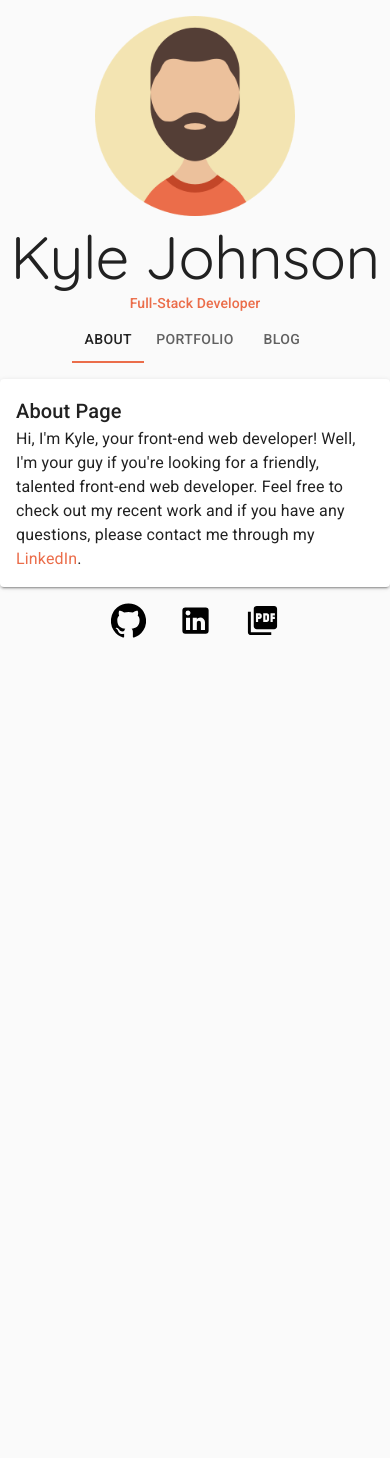
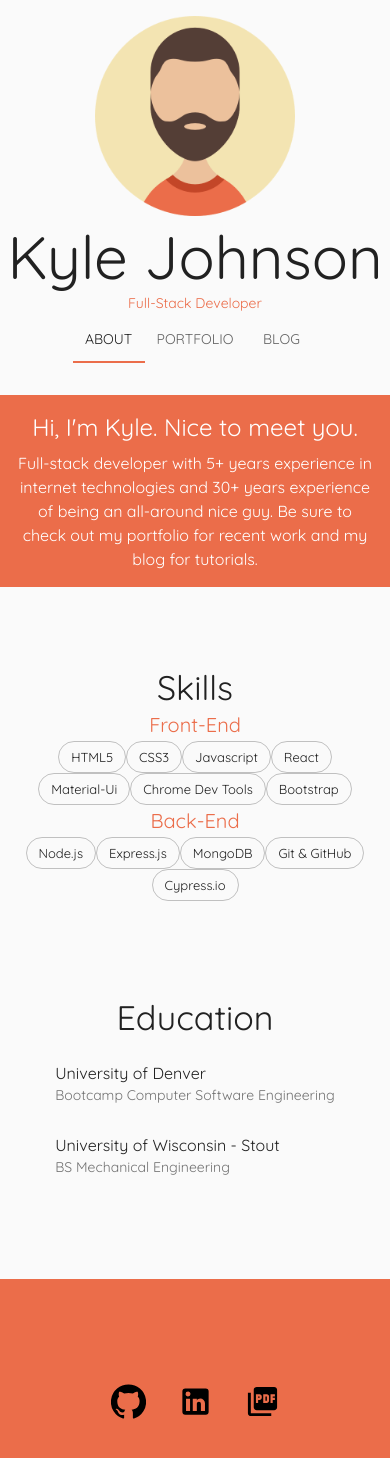
Before and after one commit to 11kyle/mern-client, a React (Create React App) app: page /#/ in a window 390 px wide. Shown: the top 1458 px of the page. Before the commit the page ends 844 px from the top, so only its background shows below. Built offline with nearby package versions, Linux system fonts and the light colour scheme; no server answers.

Commit message:
Added content to About Route. Reformatted spcaing.

```diff
--- a/src/App.js
+++ b/src/App.js
@@ -19,9 +19,7 @@ const axios = require('axios');
 
 const theme = createMuiTheme({
     typography: {
-    h2: {
         fontFamily: 'Quicksand, sans-serif'
-    }
     },
     palette: {
         primary: {
@@ -64,9 +62,10 @@ export default class App extends Component {
                     <Header />
                     <Grid
                         container
-             style={{maxWidth: "600px", margin: "0 auto"}}>
+                        justify="center"
+                        style={{maxWidth: "800px", margin: "0 auto"}}
+                    >
                         <Switch>
-
                             <Route path='/portfolio'>
                                 <Portfolio />
                             </Route>
@@ -80,7 +79,6 @@ export default class App extends Component {
                             <Route  exact path='/'>
                                 <About />
                             </Route>
-
                         </Switch>
                     </Grid>
                     <Footer />
--- a/src/Components/Footer.js
+++ b/src/Components/Footer.js
@@ -2,6 +2,7 @@ import React from 'react';
 import {
     Grid,
     Link,
+    Box,
     makeStyles
 } from '@material-ui/core';
 import GitHubIcon from '@material-ui/icons/GitHub';
@@ -9,11 +10,6 @@ import LinkedInIcon from '@material-ui/icons/LinkedIn';
 import PictureAsPdfIcon from '@material-ui/icons/PictureAsPdf';
 
 const useStyles = makeStyles({
-    root: {
-        backgroundColor: "inherit",
-        width: "100px",
-        margin: "0 auto",
-    },
     overrides: {
         margin: "16px",
         fill: "inherit",
@@ -25,9 +21,12 @@ export default function Footer() {
     const classes = useStyles();
 
     return (
+        <Box mt={4} bgcolor="primary.main">
             <Grid
                 container
                 justify="center"
+                alignItems="center"
+                style={{height: "250px", backgroundColor: "primary"}}
             >
                 <Link
                     href="https://github.com/11kyle"
@@ -45,5 +44,6 @@ export default function Footer() {
                     <PictureAsPdfIcon className={classes.overrides} fontSize="large" />
                 </Link>
             </Grid>
+        </Box>
     );
 }
--- a/src/Components/Routes/About.js
+++ b/src/Components/Routes/About.js
@@ -2,44 +2,74 @@ import React from 'react';
 import {
     Typography,
     Grid,
-    Paper,
     Box,
-    Link,
+    List,
+    ListItem,
+    ListItemText,
+    Chip,
     makeStyles,
 } from '@material-ui/core';
 
-const useStyles = makeStyles({
+const useStyles = makeStyles((theme) => ({
     root: {
-        backgroundColor: "inherit",
-        width: "100px",
-        margin: "0 auto",
+        [theme.breakpoints.up('sm')]: {
+            borderRadius: "10% / 50%",
+        }
     },
-    overrides: {
-        margin: "16px",
-        fill: "inherit",
-    }
-});
+}));
 
 export default function About() {
 
     const classes = useStyles();
 
     return(
-        <Grid item xs={12}>
-            <Paper elevation={2}>
-                <Box p={2} mt={2}>
-                    <Typography variant="h6">About Page</Typography>
-                    <Typography variant="body1">
-                    Hi, I'm Kyle, your front-end web developer! Well, I'm your guy if you're looking for a friendly, talented front-end web developer. Feel free to check out my recent work and if you have any questions, please contact me through my
-                        <Link
-                            href="https://www.linkedin.com/in/kylejohnson11/"
-                            target="_blank"
-                            rel="noopener"
-                        > LinkedIn
-                        </Link>.
-                    </Typography>
+        <React.Fragment>
+            <Grid item sm={12}>
+                <Box p={2} my={4} align="center" color="white" bgcolor="primary.main" className={classes.root}>
+                    <Typography variant="h5" gutterBottom>Hi, I'm Kyle. Nice to meet you.</Typography>
+                    <Typography>Full-stack developer with 5+ years experience in internet technologies and 30+ years experience of being an all-around nice guy. Be sure to check out my portfolio for recent work and my blog for tutorials.</Typography>
                 </Box>
-            </Paper>
-        </Grid>
+            </Grid>
+
+            <Grid item sm={12}>
+                <Box p={2} my={4}>
+                    <Typography variant="h4" align="center">Skills</Typography>
+                    <Grid container align="center">
+                        <Grid item sm={6}>
+                            <Typography variant="h6" color="primary">Front-End</Typography>
+                            <Chip label="HTML5" variant="outlined" />
+                            <Chip label="CSS3" variant="outlined" />
+                            <Chip label="Javascript" variant="outlined" />
+                            <Chip label="React" variant="outlined" />
+                            <Chip label="Material-Ui" variant="outlined" />
+                            <Chip label="Chrome Dev Tools" variant="outlined" />
+                            <Chip label="Bootstrap" variant="outlined" />
+                        </Grid>
+                        <Grid item sm={6}>
+                            <Typography variant="h6" color="primary">Back-End</Typography>
+                            <Chip label="Node.js" variant="outlined" />
+                            <Chip label="Express.js" variant="outlined" />
+                            <Chip label="MongoDB" variant="outlined" />
+                            <Chip label="Git & GitHub" variant="outlined" />
+                            <Chip label="Cypress.io" variant="outlined" />
+                        </Grid>
+                    </Grid>
+                </Box>
+            </Grid>
+
+            <Grid item sm={6}>
+                <Box p={2} my={4}>
+                    <Typography variant="h4" align="center">Education</Typography>
+                    <List>
+                        <ListItem>
+                            <ListItemText primary="University of Denver" secondary="Bootcamp Computer Software Engineering" />
+                        </ListItem>
+                        <ListItem>
+                            <ListItemText primary="University of Wisconsin - Stout" secondary="BS Mechanical Engineering" />
+                        </ListItem>
+                    </List>
+                </Box>
+            </Grid>
+        </React.Fragment>
     );
 }
--- a/src/Components/Routes/Blog.js
+++ b/src/Components/Routes/Blog.js
@@ -22,15 +22,16 @@ export default function Blog(props) {
     // Map blogposts the the DOM
     const listItems = blogposts.map((blogpost) =>
         <Grid item xs={12} key={blogpost._id}>
-            <Paper elevation={2} style={{maxWidth: "600px", margin: "0 auto"}}>
+            <Box my={4}>
+            <Paper elevation={2}>
                 <Box p={2} mt={2}>
-                    <Typography variant="h6">
+                    <Typography variant="h4">
                         {blogpost.title}
                     </Typography>
                     <Typography variant="subtitle2" color="primary">
                         {moment(blogpost.posted).format('dddd MMM D, YYYY')}
                     </Typography>
-                    <Typography>
+                    <Typography gutterBottom>
                         Author: {blogpost.author}
                     </Typography>
                     <Typography>
@@ -38,6 +39,7 @@ export default function Blog(props) {
                     </Typography>
                 </Box>
             </Paper>
+            </Box>
         </Grid>
     );
 
--- a/src/Components/Routes/Portfolio.js
+++ b/src/Components/Routes/Portfolio.js
@@ -1,12 +1,8 @@
 import React from 'react';
 import {
     Grid,
-    Typography,
+    Box,
     makeStyles,
-    Card,
-    CardActionArea,
-    CardContent,
-    CardMedia
 } from '@material-ui/core';
 import PortfolioDesktop01 from '../../Images/portfolio-desktop-01.png';
 import PortfolioDesktop02 from '../../Images/portfolio-desktop-02.png';
@@ -16,7 +12,8 @@ const useStyles = makeStyles({
         marginTop: "16px",
     },
     media: {
-        height: 140,
+        maxWidth: "100%",
+        height: "auto",
     },
 });
 
@@ -25,44 +22,35 @@ export default function Portfolio() {
     const classes = useStyles();
 
     return(
-        <Grid item xs={12}>
-            <Card className={classes.root}>
-                <CardActionArea>
-                    <CardMedia
-                        component="img"
-                        alt="One of the websites I created."
-                        image={PortfolioDesktop01}
-                        title="One of the websites I created."
-                    />
-                    <CardContent>
-                        <Typography variant="h5" component="h2">
-                            Ghibli
-                        </Typography>
-                        <Typography variant="body2" component="p">
-                            Built with React, Axios and custom CSS.
-                        </Typography>
-                    </CardContent>
-                </CardActionArea>
-            </Card>
-
-            <Card className={classes.root}>
-                <CardActionArea>
-                    <CardMedia
-                        component="img"
-                        alt="One of the websites I created."
-                        image={PortfolioDesktop02}
-                        title="One of the websites I created."
-                    />
-                    <CardContent>
-                        <Typography variant="h5" component="h2">
-                            Gif Search
-                        </Typography>
-                        <Typography variant="body2" component="p">
-                            Built with React, Axios and Bootstrap.
-                        </Typography>
-                    </CardContent>
-                </CardActionArea>
-            </Card>
-        </Grid>
+        // <Grid
+        //     container
+        //     alignItems="stretch"
+        //     justify="center"
+        //     spacing={1}
+        //     className={classes.root}
+        // >
+        <React.Fragment>
+            <Grid item sm={5}>
+                <Box mt={4} px={2} border="1px solid #000">
+                    <img src={PortfolioDesktop01} alt="A website Kyle built." className={classes.media} />
+                </Box>
+            </Grid>
+            <Grid item sm={5}>
+                <Box mt={4} px={2} border="1px solid #000">
+                    <img src={PortfolioDesktop02} alt="A website Kyle built." className={classes.media} />
+                </Box>
+            </Grid>
+            <Grid item sm={5}>
+                <Box mt={4} px={2} border="1px solid #000">
+                    <img src={PortfolioDesktop01} alt="A website Kyle built." className={classes.media} />
+                </Box>
+            </Grid>
+            <Grid item sm={5}>
+                <Box mt={4} px={2} border="1px solid #000">
+                    <img src={PortfolioDesktop02} alt="A website Kyle built." className={classes.media} />
+                </Box>
+            </Grid>
+        </React.Fragment>
+        // </Grid>
     );
 }
```
Also changed, not shown: src/Components/SubComponents/Tabs.js (indentation only). Lines whose indentation alone changed are shown as unchanged.
